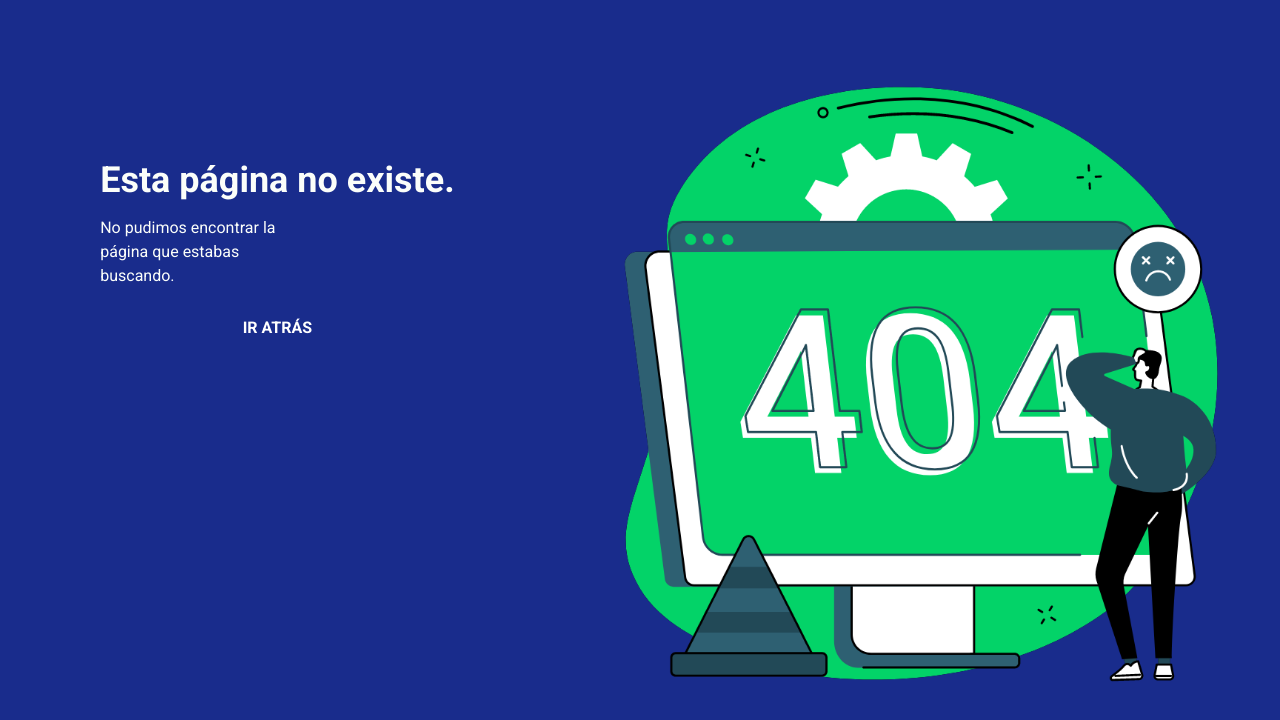
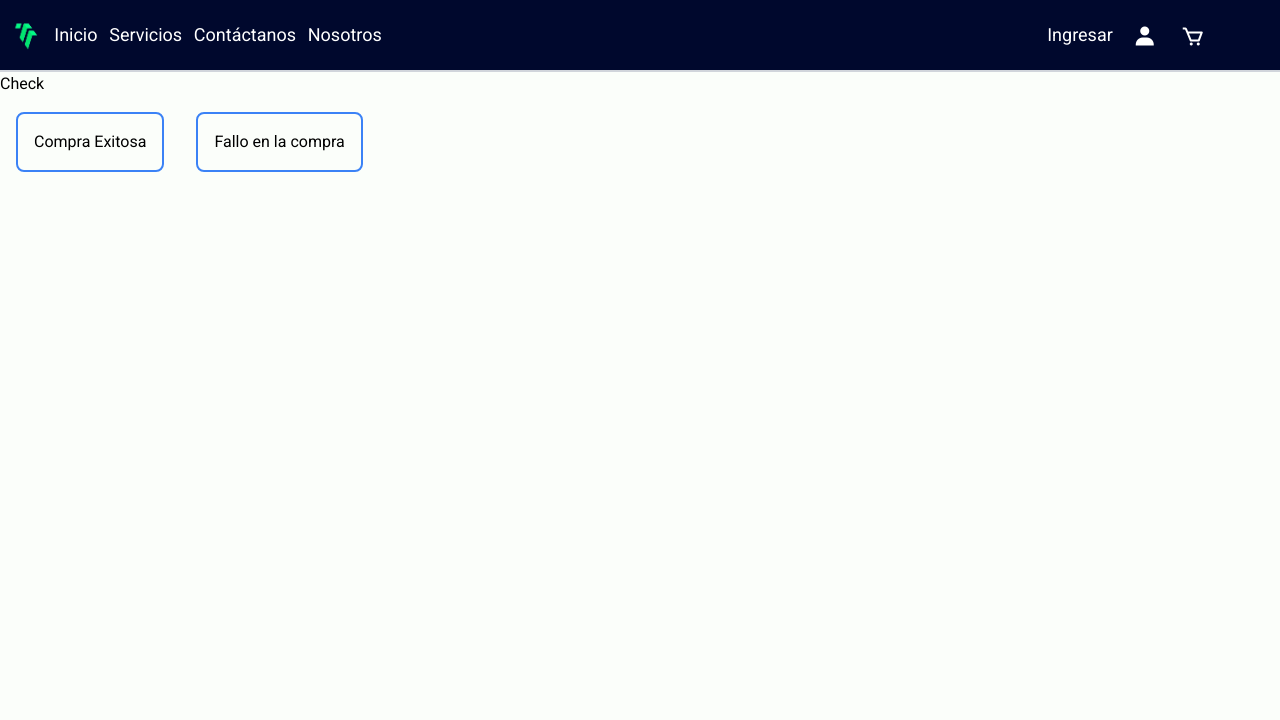
Before and after one commit to LauraCayuelaT/PFTeesa_Front, a React (Vite) app in the folder frontend-teesa/: page /checkalerts in a window 1280 px wide. Before the commit this address led to /error404. Shown: the top 720 px of the page. Built offline with nearby package versions, Linux system fonts and the light colour scheme.

Commit message:
Minimal Changes

```diff
--- a/frontend-teesa/src/App.jsx
+++ b/frontend-teesa/src/App.jsx
@@ -8,9 +8,11 @@ import Detail from './Components/Detail/Detail';
 import Login from './Components/Login/Login';
 import Services from './views/Services/Services';
 import Contact from './Components/Contact/Contact';
+import CheckoutAlerts from './Components/CheckoutAlerts/CheckoutAlerts';
 import About from './views/About/About';
 import Register from './views/Register/Register';
 import Error404 from './views/Error404/Error404';
+
 import { getUserDataFromCookie } from './features/reduxReducer/userSlice';
 import { useDispatch } from 'react-redux';
 import { useEffect } from 'react';
@@ -18,7 +20,7 @@ import { useEffect } from 'react';
 function App() {
   const location = useLocation();
   const { pathname } = location;
-  const dispatch = useDispatch()
+  const dispatch = useDispatch();
 
   useEffect(() => {
     dispatch(getUserDataFromCookie());
@@ -41,6 +43,7 @@ function App() {
         <Route path='contact' element={<Contact />} />
         <Route path='/signup' element={<Register />} />
         <Route path='error404' element={<Error404 />} />
+        <Route path='checkalerts' element={<CheckoutAlerts />} />
         <Route path='*' element={<Navigate to='error404' />} />
       </Routes>
     </div>
--- a/frontend-teesa/src/Components/Card/CardDetail.jsx
+++ b/frontend-teesa/src/Components/Card/CardDetail.jsx
@@ -14,7 +14,6 @@ const CardDetail = ({
   estado,
 }) => {
   return (
-
     <div className='mt-12 flex justify-center items-start'>
       <div className='max-w-6xl rounded overflow-hidden shadow-lg flex relative'>
         <NavLink
@@ -58,11 +57,10 @@ const CardDetail = ({
             <div className='mt-6'>
               <a
                 href='#'
-                className='block text-center text-white font-medium py-3 px-6 bg-blue-600 rounded-md text-2xl hover:bg-blue-700 flex justify-center w-45 m-auto'
+                className='block text-center text-white font-medium py-3 px-6 bg-blue-600 rounded-md text-2xl hover:bg-blue-700  justify-center w-45 m-auto'
               >
                 Agregar <i className='fas fa-shopping-cart'></i>
               </a>
-
             </div>
           </div>
         </div>
--- /dev/null
+++ b/frontend-teesa/src/Components/CheckoutAlerts/CheckoutAlerts.jsx
@@ -0,0 +1,76 @@
+import emailjs from '@emailjs/browser';
+import Swal from 'sweetalert2';
+
+const CheckoutAlerts = () => {
+  //Alerts:
+  const alertSucess = () => {
+    Swal.fire({
+      title: '¡Felicidades!',
+      text: 'Tu compra ha sido procesada con éxito.',
+      icon: 'success',
+      confirmButtonText: 'Ok.',
+      confirmButtonColor: '#192C8C',
+    });
+  };
+
+  const alertError = () => {
+    Swal.fire({
+      title: 'Sucedió un error',
+      text: 'Por favor, inténta realizar la compra de nuevo.',
+      icon: 'error',
+      confirmButtonText: 'Ok.',
+      confirmButtonColor: '#192C8C',
+    });
+  };
+
+  //Mailer Compra Exitosa:
+  let data = {
+    nombre: 'Juan',
+    correo: 'juandgustin@gmail.com',
+  };
+
+  const user_email = data.correo;
+  const user_name = data.nombre;
+
+  let successBuy = () => {
+    emailjs
+      .send(
+        'service_2rp9duo',
+        'template_2y5jc5f',
+        { user_email, user_name },
+        'W5KJUGxF4wBdmUA3v'
+      )
+      .then((result) => {
+        console.log(result.text);
+        alertSucess();
+      })
+      .catch((error) => {
+        console.log(error.text);
+      });
+  };
+
+  let errorBuy = () => {
+    alertError();
+  };
+
+  return (
+    <div>
+      <h1>Check</h1>
+      <button
+        className='m-4 p-4 border-2 border-blue-500 rounded-lg hover:bg-gray-300'
+        onClick={successBuy}
+      >
+        {' '}
+        Compra Exitosa
+      </button>
+      <button
+        className='m-4 p-4 border-2 border-blue-500 rounded-lg hover:bg-gray-300'
+        onClick={errorBuy}
+      >
+        Fallo en la compra
+      </button>
+    </div>
+  );
+};
+
+export default CheckoutAlerts;
--- a/frontend-teesa/src/Components/Home/Home.jsx
+++ b/frontend-teesa/src/Components/Home/Home.jsx
@@ -96,7 +96,7 @@ function Home() {
   useEffect(() => {
     const url = new URL(window.location.href);
     const nombre = url.searchParams.get('nombre');
-    console.log(`Nombre Google: ${nombre}`);
+    //console.log(`Nombre Google: ${nombre}`);
     if (nombre) {
       dispatch(saveUserNameToCookie({ nombre }));
     }
@@ -127,7 +127,9 @@ function Home() {
       <div className='heroContainer flex w-full h-[800px]'>
         {/* Inicia parte de Sol. */} {/* FILTROS */}
         <div className='filters w-1/6 m-4 bg-gray-100 p-4 rounded-lg'>
-          <h1 className='text-xl font-bold mb-4 text-teesaBlueDark'>Filtrar por:</h1>
+          <h1 className='text-xl font-bold mb-4 text-teesaBlueDark'>
+            Filtrar por:
+          </h1>
           <FilterComponent
             currentPage={currentPage}
             setCurrentPage={setCurrentPage}
```
Also changed, not shown: frontend-teesa/src/Components/Card/Card.jsx (+1 -10 lines), frontend-teesa/src/Components/Pagination/Pagination.jsx (+20 -30 lines).
